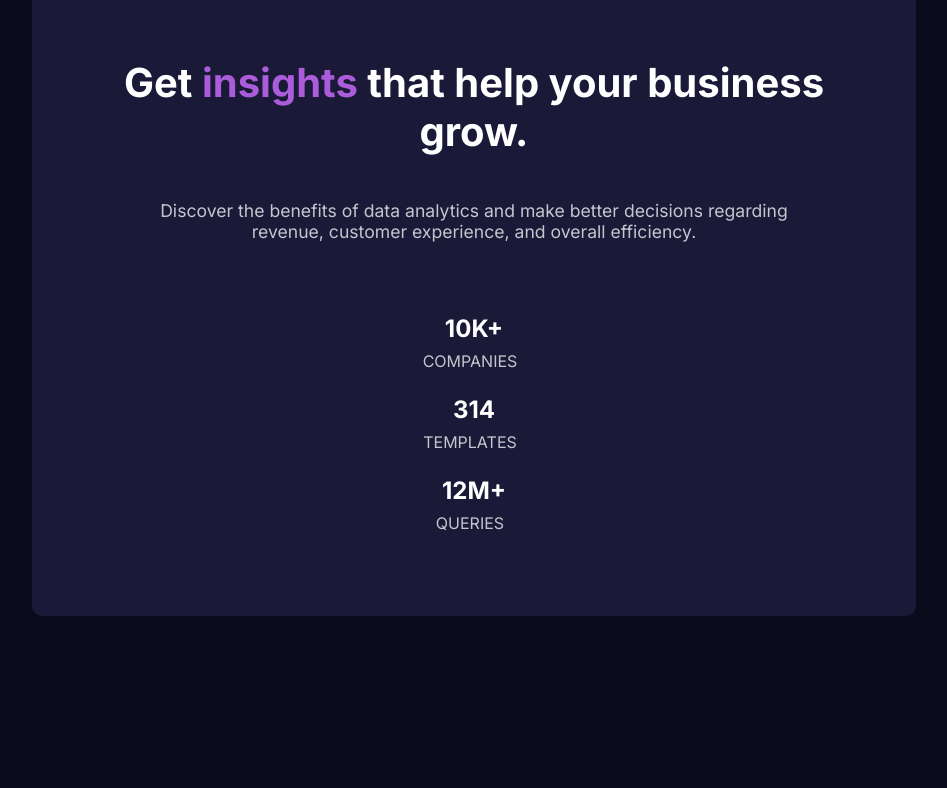
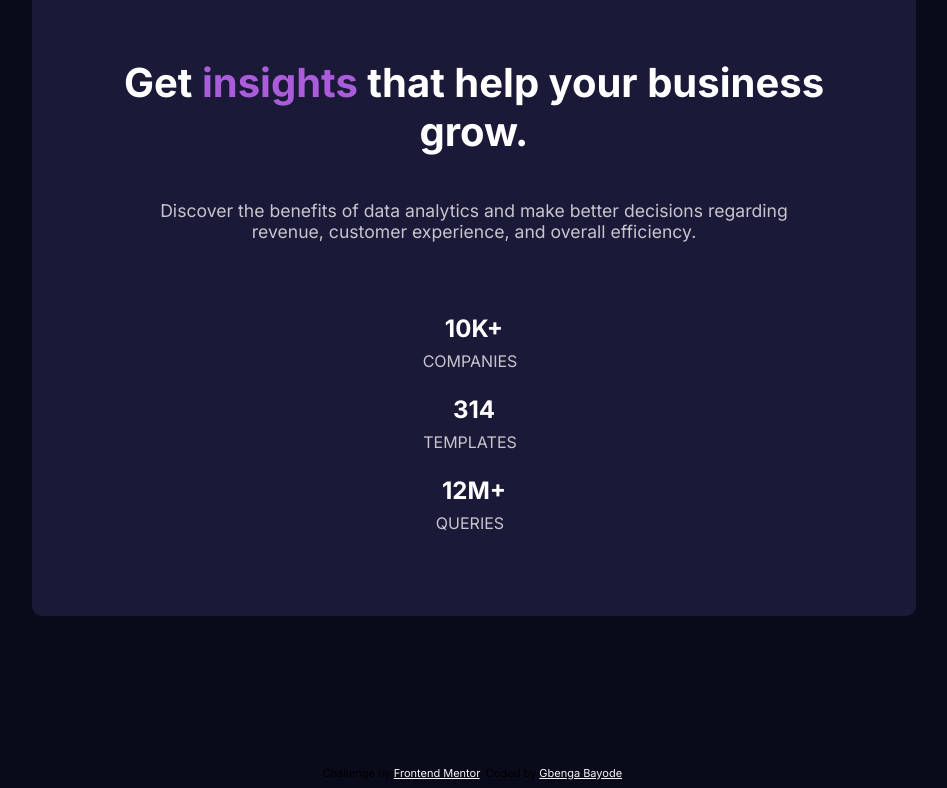
Before and after one commit to bammytech1/stats-preview-card, a plain HTML site: page index.html in a window 1280 px wide. Shown: the part 891-1679 px from the top of the page, without its empty margins (166-1113 px from the left). Drawn offline with Linux system fonts and the light colour scheme.

Commit message:
Update index.html

```diff
--- a/index.html
+++ b/index.html
@@ -12,7 +12,7 @@
   <style>
     .attribution { font-size: 11px; text-align: center; }
     .attribution a { color: hsl(240, 7%, 97%); }
-    .attribution {display: none;}
+    .attribution {display:;}
   </style>
 </head>
 <body>
```
